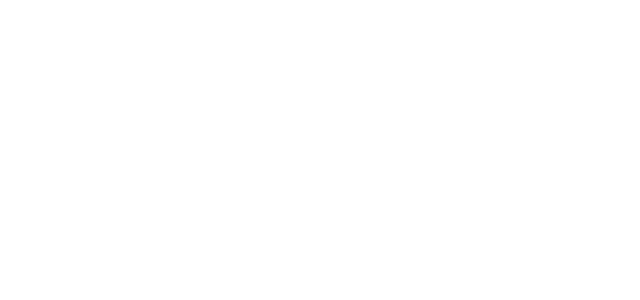
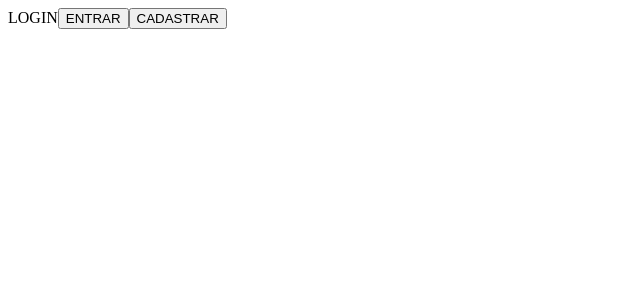
Before and after one commit to future4code/Robson-Filho, a React (Create React App) app in the folder labeddit/labeddit-app/: page / in a window 1280 px wide. Shown: the top 300 px of the page, without its empty margins (0-640 px from the left). Built offline with nearby package versions, Linux system fonts and the light colour scheme.

Commit message:
criando rotas

```diff
--- /dev/null
+++ b/labeddit/labeddit-app/src/pages/cadastrar/Cadastrar.jsx
@@ -0,0 +1,8 @@
+import React from 'react'
+
+export const Cadastrar = () => {
+    return (
+    <div>
+        CADASTRAR
+    </div>
+    )}
--- /dev/null
+++ b/labeddit/labeddit-app/src/pages/error/ErrorPage.jsx
@@ -0,0 +1,9 @@
+import React from 'react'
+
+export const ErrorPage = ( ) => {
+    return(
+        <div>
+            <h1>ERROR</h1>
+        </div>
+    )
+}
--- /dev/null
+++ b/labeddit/labeddit-app/src/pages/feed/Feed.jsx
@@ -0,0 +1,8 @@
+import React from 'react'
+
+export const Feed = () => {
+    return(
+    <div>
+        FEED
+    </div>
+    )}
--- /dev/null
+++ b/labeddit/labeddit-app/src/pages/login/Login.jsx
@@ -0,0 +1,14 @@
+import React from 'react'
+import {goToRegister} from '../../routes/cordinator'
+
+export const Login = () => {
+
+
+
+    return (
+    <div>
+        LOGIN
+        <button>ENTRAR</button>
+        <button onClick={goToRegister}>CADASTRAR</button>
+    </div>
+    )}
--- /dev/null
+++ b/labeddit/labeddit-app/src/pages/post/Post.jsx
@@ -0,0 +1,8 @@
+import React from 'react'
+
+export const Post= () => {
+    return(
+    <div>
+        <p>POST</p>
+    </div>
+    )}
--- /dev/null
+++ b/labeddit/labeddit-app/src/routes/Router.jsx
@@ -0,0 +1,30 @@
+import React from 'react'
+import {Login} from '../pages/login/Login'
+import { Feed } from '../pages/feed/Feed'
+import {Cadastrar} from '../pages/cadastrar/Cadastrar'
+import { Post } from '../pages/post/Post'
+import {ErrorPage} from '../pages/error/ErrorPage'
+import {BrowserRouter, Route, Switch} from "react-router-dom"
+
+export const Router = () => {
+    return (
+    <BrowserRouter>
+    <Switch>
+        <Route exact path='/'>
+            <Login/>
+        </Route>
+        <Route exact path='/cadastrar'>
+            <Cadastrar/>
+        </Route>
+        <Route exact path='/feed'>
+            <Feed/>
+        </Route>
+        <Route exact path='/post'>
+            <Post/>
+        </Route>
+        <Route>
+            <ErrorPage/>
+        </Route>
+    </Switch>
+    </BrowserRouter>
+    )}
--- /dev/null
+++ b/labeddit/labeddit-app/src/routes/cordinator.jsx
@@ -0,0 +1,17 @@
+
+
+export const goToRegister = (history) => {
+    history.push('/cadastrar')
+}
+
+export const goToSignup = (history) => {
+    history.push('/')
+}
+
+export const goToFeed = (history) => {
+    history.push('/feed')
+}
+
+export const goToPost = (history) => {
+    history.push('/post')
+}
```
Also changed, not shown: labeddit/labeddit-app/src/App.js (+11 -0 lines).
